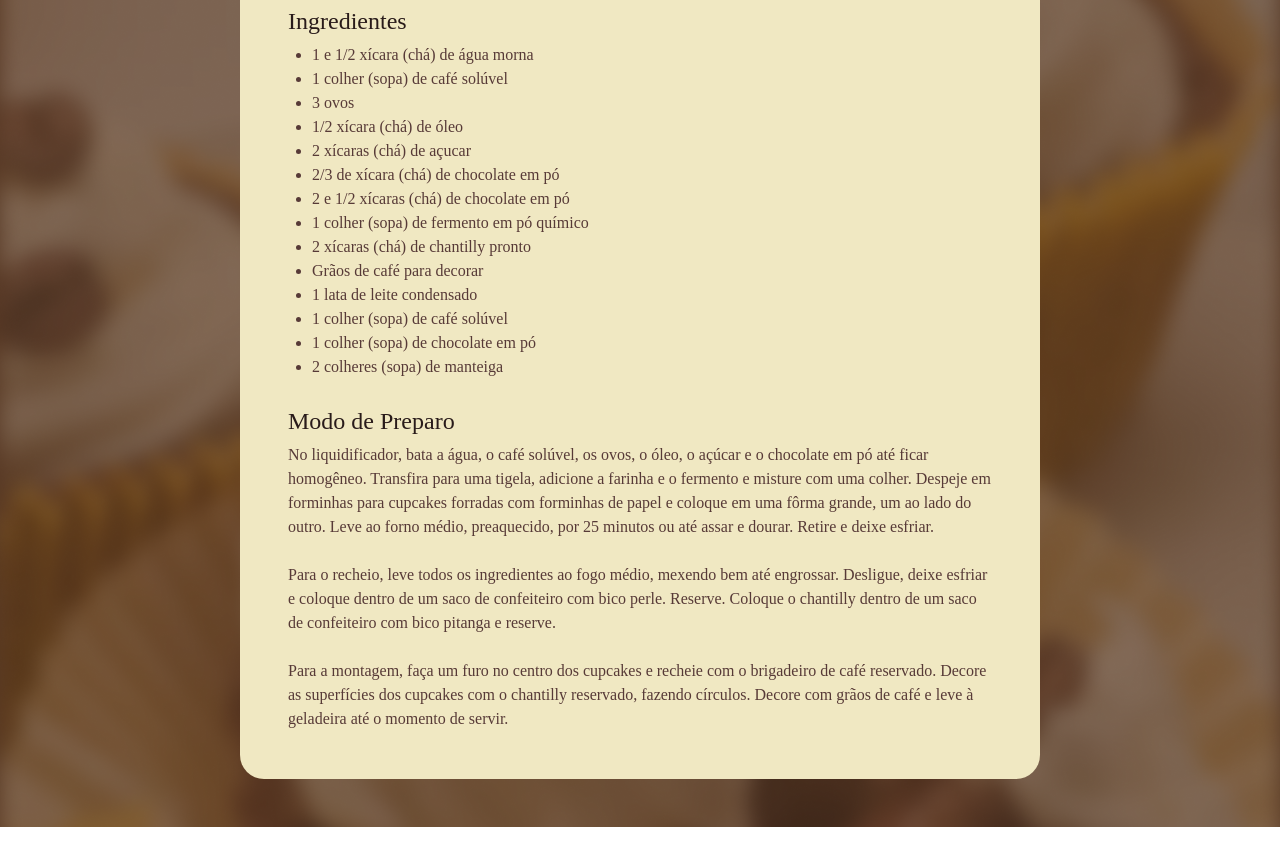
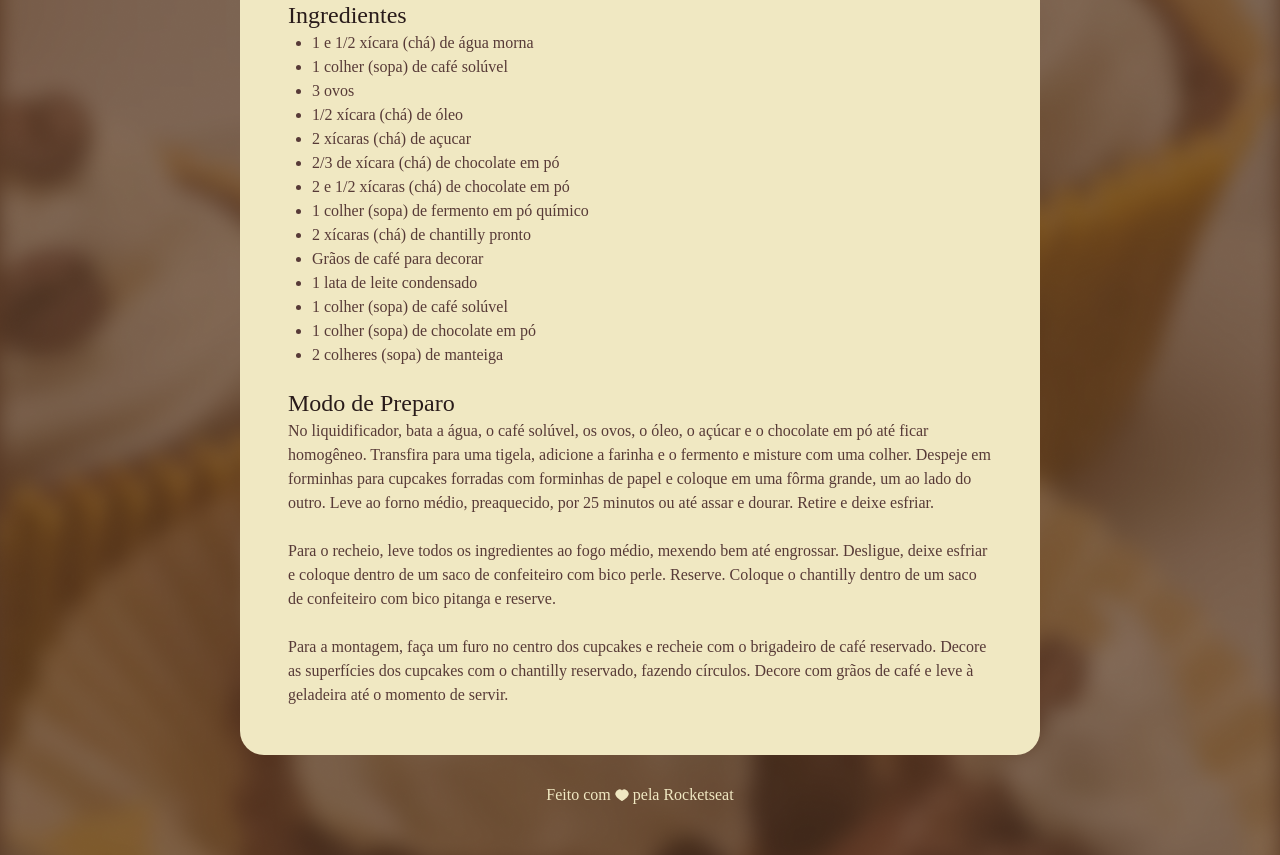
Before and after one commit to gilbertoknd/Recipe-page, a plain HTML site: page index.html in a window 1280 px wide. Shown: the part 333-1188 px from the top of the page. Before the commit the page ends 1160 px from the top, so only its background shows below. Drawn offline with Linux system fonts and the light colour scheme; a web font is replaced by a local one.

Commit message:
Adding footer, and adjusting CSS colors vars

```diff
--- a/index.html
+++ b/index.html
@@ -12,7 +12,6 @@
 </head>
 
 <body>
-
   <div id="page">
       <img src="assets/main-image.jpg" alt="3 Cupcakes com grãos de café e chantilly">
       <main>
@@ -57,8 +56,12 @@
           </p>
         </section>
       </main>
-
   </div>
+  <footer>
+      <span>Feito com&nbsp;</span>
+      <img src="assets/white-heart.svg"></img>
+      <span>&nbsp;pela Rocketseat</span>
+  </footer>
 </body>
 
 </html>
--- a/styles.css
+++ b/styles.css
@@ -1,18 +1,21 @@
 * {
   margin: 0;
   padding: 0;
-  line-height: 150%;
   font-weight: lighter;
 }
 
 :root {
-  --primary-text-color: #291B1A;
-  --secondary-text-color: #573A37;
-  --background-color: #F0E8C2;
+  --surface-color: #F0E8C2;
+  --background-color: #573824;
+
+  --text-color-primary: #291B1A;
+  --text-color-secondary: #573A37;
+  --text-color-on-background: #F0E8C2;
 
   font-family: "Alice", serif;
-  color: var(--secondary-text-color);
-  font-size: 16;
+  color: var(--text-color-secondary);
+  font-size: 16px;
+  line-height: 150%;
 }
 
 body {
@@ -27,12 +30,14 @@ main {
 #page{
   width: 800px;
   padding: 24px;
-  background-color: var(--background-color);
+  background-color: var(--surface-color);
   border-radius: 24px;
-  margin: 48px auto;
+  margin: 48px auto 28px;
   box-sizing: border-box;
-  /*display: flex;
-  flex-direction: column;*/
+  /* display: flex;
+  flex-direction: column;
+  align-items: center;
+  justify-content: center; */
 }
 
 section + section {
@@ -41,8 +46,6 @@ section + section {
 
 img {
   border-radius: 16px;
-  /*align-items: center;
-  justify-content: center;*/
 }
 
 h1 {
@@ -55,7 +58,7 @@ h2 {
 }
 
 h1, h2 {
-  color: var(--primary-text-color);
+  color: var(--text-color-primary);
   margin-bottom: 4px;
 }
 
@@ -66,3 +69,15 @@ h1, h2 {
 ul {
   padding-left: 24px;
 }
+
+footer {
+  padding-bottom: 48px;
+  display: flex;
+  align-items: center;
+  justify-content: center;
+}
+
+footer span {
+  color: var(--text-color-on-background);
+  text-align: center;
+}
```
Also changed, not shown: assets/white-heart.svg (added).
